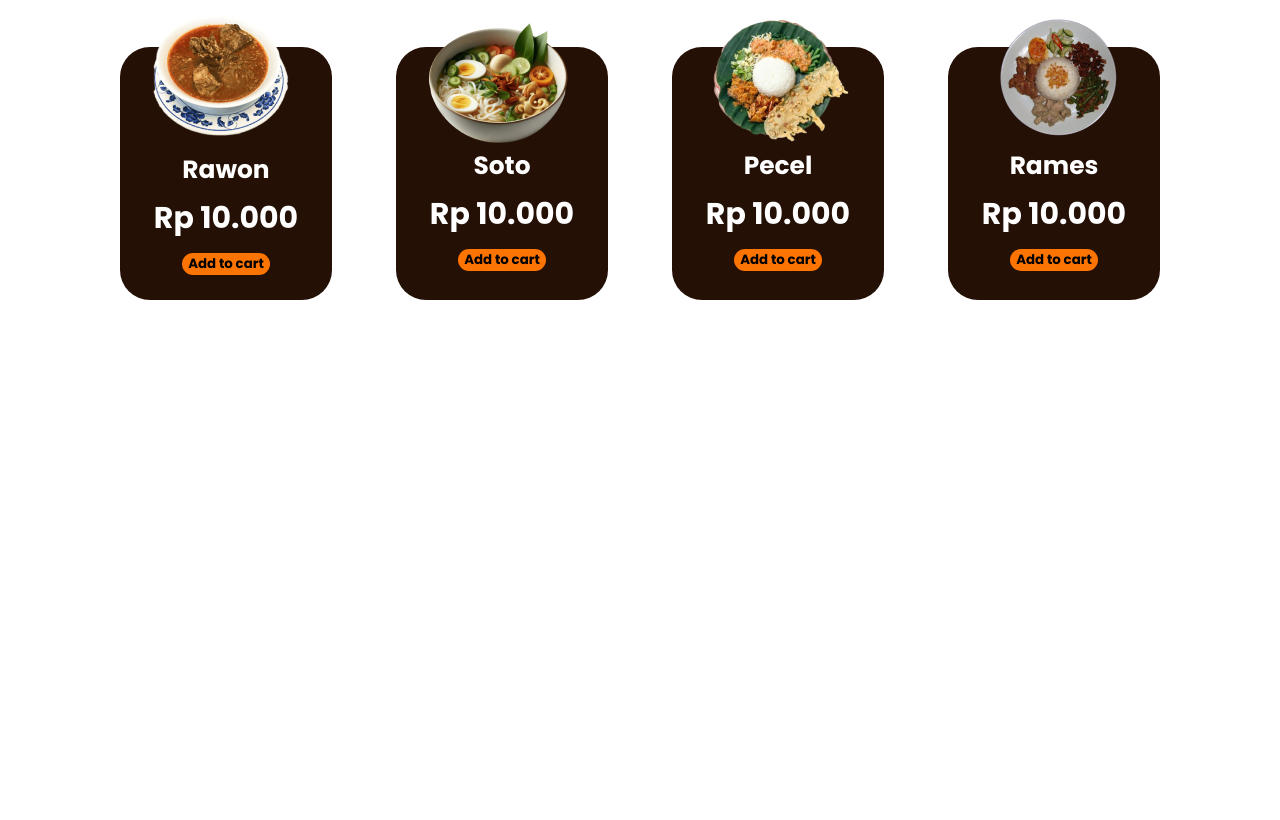
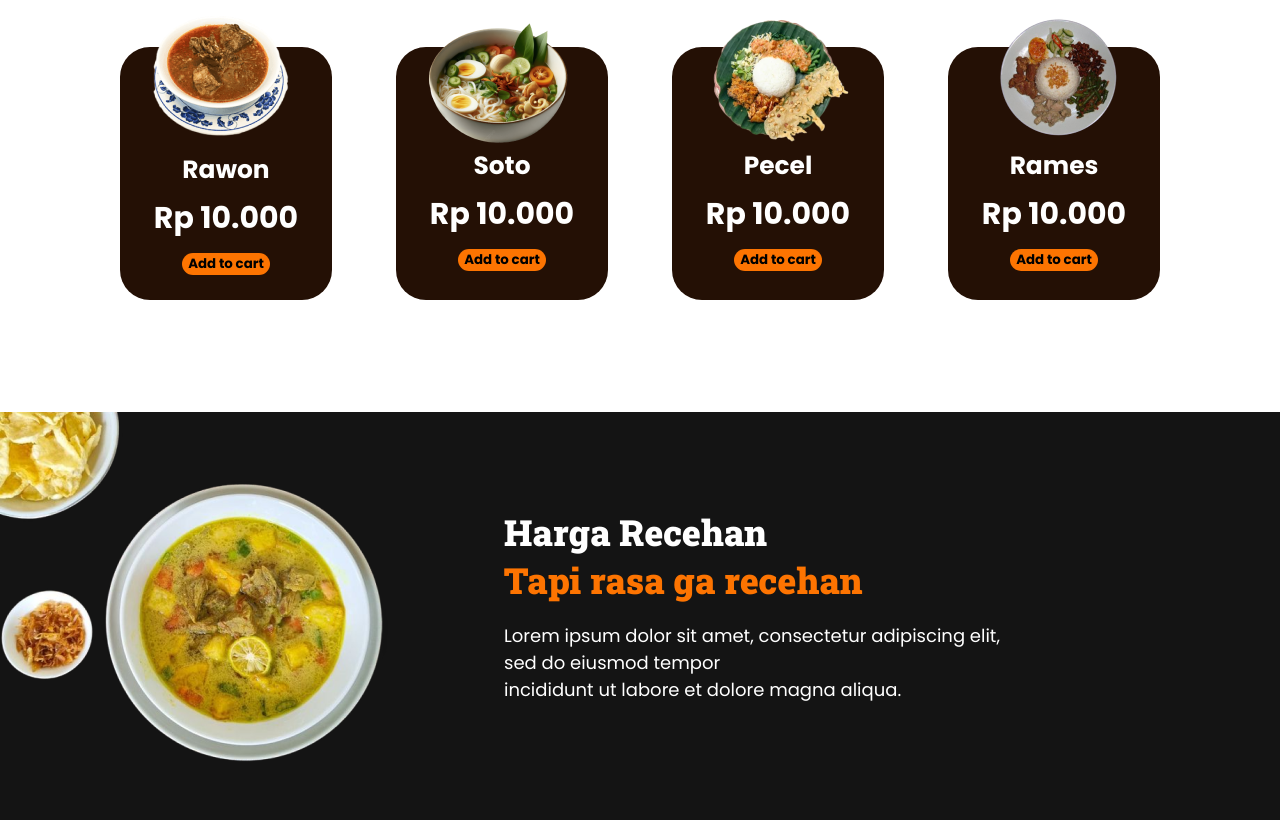
Before and after one commit to DwiMlyno/RawonWebsite-practice-, a plain HTML site: page index.html in a window 1280 px wide. Shown: the part 643-1463 px from the top of the page. Before the commit the page ends 975 px from the top, so only its background shows below. Drawn offline with Linux system fonts and the light colour scheme.

Commit message:
creating promotional slogans

```diff
--- a/index.html
+++ b/index.html
@@ -74,5 +74,17 @@
         </div>
       </div>
     </div>
+    <div class="slogan">
+      <img src="asset/sotobetawi 1.png" alt="" />
+      <div class="text-slogan">
+        <h1 class="main-text-slogan">Harga Recehan</h1>
+        <h1 class="highlight-text-slogan">Tapi rasa ga recehan</h1>
+        <p>
+          Lorem ipsum dolor sit amet, consectetur adipiscing elit,<br />
+          sed do eiusmod tempor<br />
+          incididunt ut labore et dolore magna aliqua.
+        </p>
+      </div>
+    </div>
   </body>
 </html>
--- a/style.css
+++ b/style.css
@@ -201,3 +201,45 @@ body {
     border: none;
     flex: none;
 }
+
+.slogan {
+    margin-top: 5rem;
+    height: 408px;
+    width: 100%;
+    background-color:#141414 ;
+    display: flex;
+}
+
+.slogan > img {
+    width: 392px;
+    height: 355px;
+    padding-right: 3rem;
+}
+
+.main-text-slogan {
+    color: white;
+    font-family: "Roboto Slab", serif;
+    font-weight: 900;
+    margin: 0;
+
+}
+
+.highlight-text-slogan {
+    color: #FD7401;
+    font-family: "Roboto Slab", serif;
+    font-weight: 900;
+    margin: 0;
+}
+
+
+.text-slogan {
+    display: flex;
+    flex-direction: column;
+    margin: 6rem 4rem;
+    font-size: large;
+}
+
+.text-slogan > p {
+    color: white;
+    font-family: "Poppins", sans-serif;
+}
```
